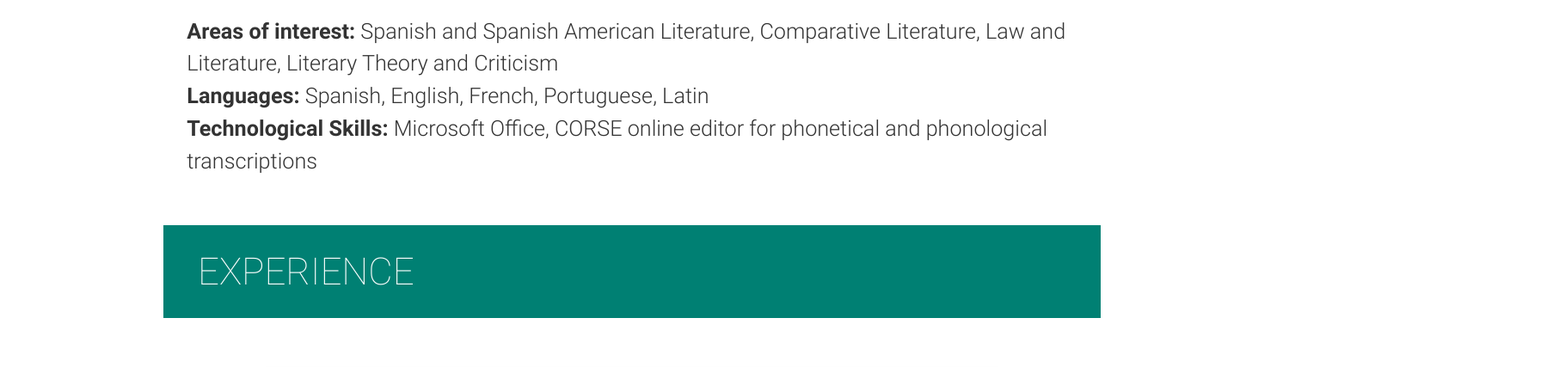
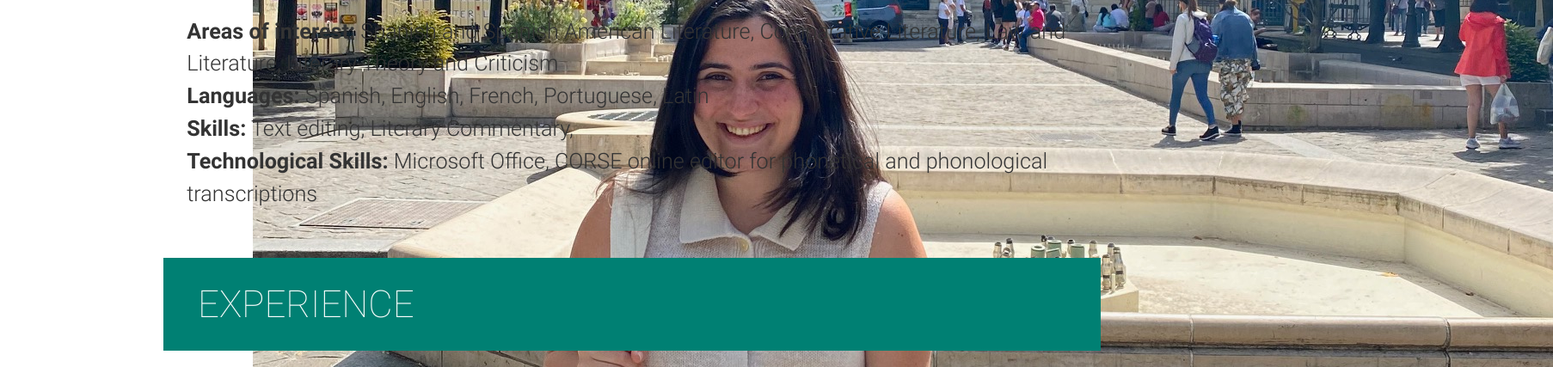
Before and after one commit to anafernandezblazquez/anafernandezblazquez.github.io, a plain HTML site: page index.html in a window 1280 px wide. Shown: the part 1360-1787 px from the top of the page at 86% size, 1806 px wide, since content can reach past the window. Drawn offline with nearby package versions, Linux system fonts and the light colour scheme.

Commit message:
Update index.html

```diff
--- a/index.html
+++ b/index.html
@@ -225,6 +225,7 @@
               <a href="#about" class="readme">Read More</a>
               <a href="#contact" class="contactme">Contact Me</a>
             </div>
+            <img src="/assets/img/sorbonne_pic.jpg">
           </div>
         </div>
       </div>
@@ -251,6 +252,7 @@
           <ul>
             <li><b>Areas of interest:</b> Spanish and Spanish American Literature, Comparative Literature, Law and Literature, Literary Theory and Criticism </li>
             <li><b>Languages:</b> Spanish, English, French, Portuguese, Latin </li>
+            <li><b> Skills:</b> Text editing, Literary Commentary, </li>
             <li><b>Technological Skills:</b> Microsoft Office, CORSE online editor for phonetical and phonological transcriptions </li>
           </ul>
 
```
